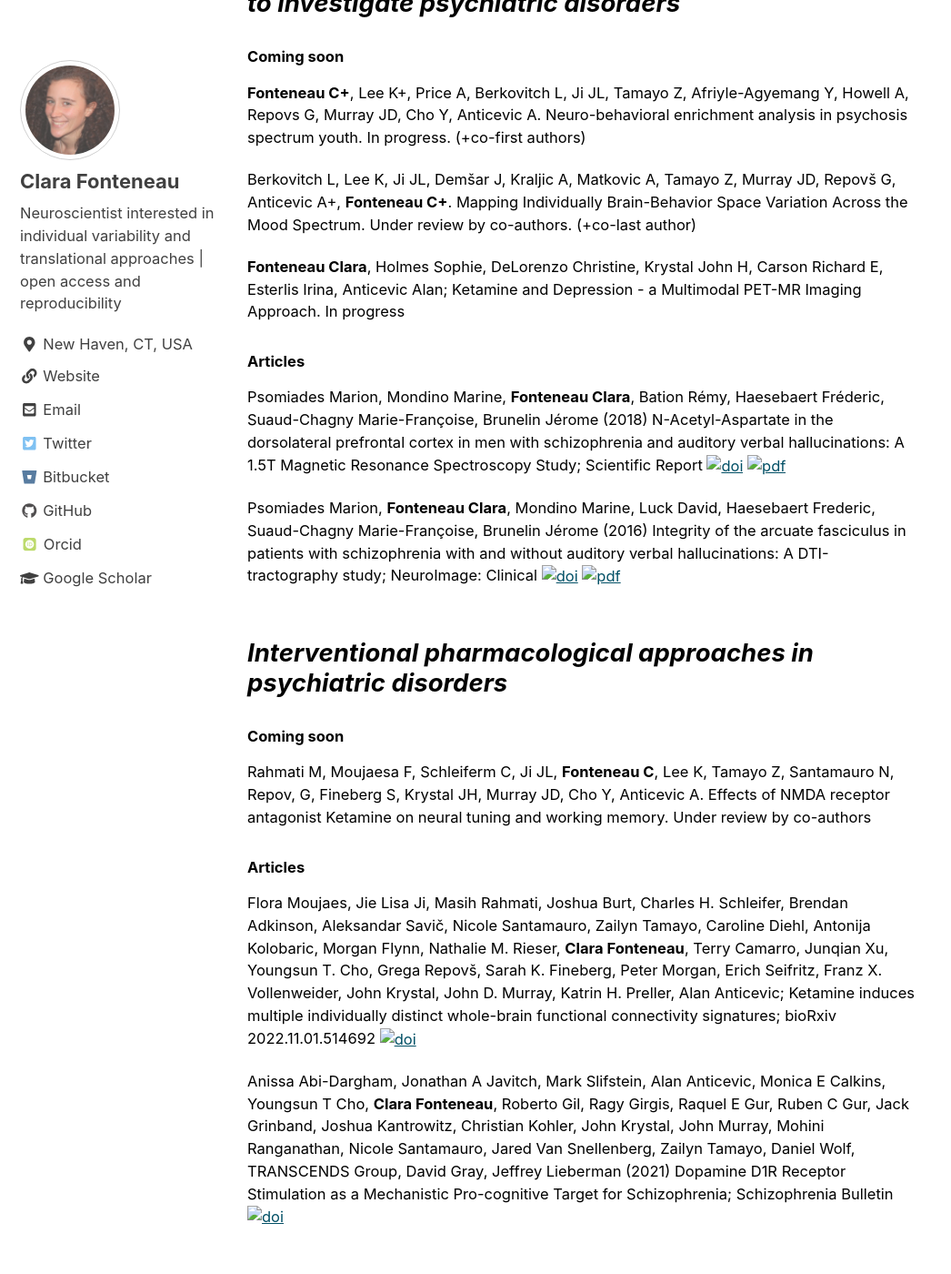
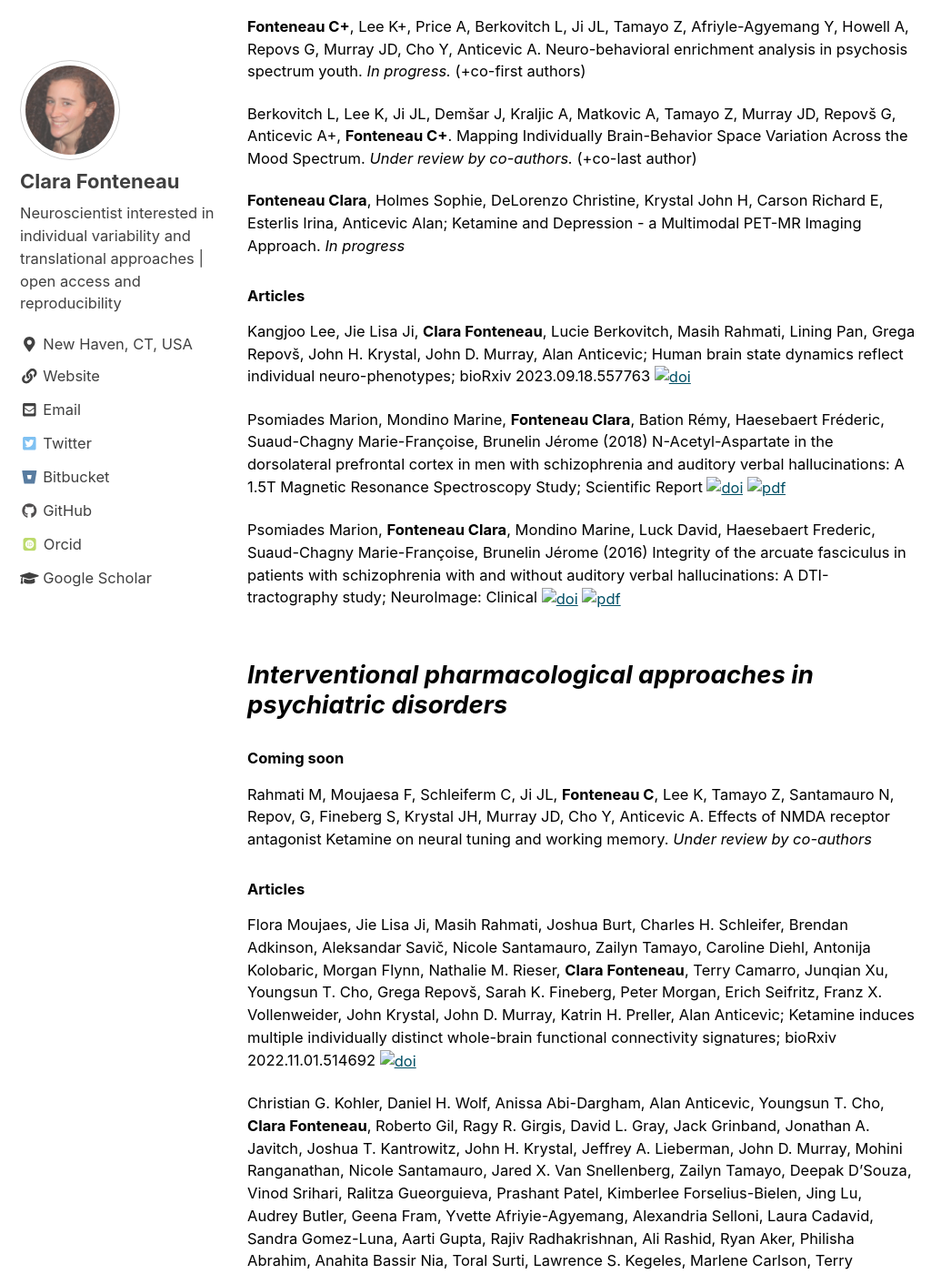
Before and after one commit to clarafonteneau/clarafonteneau.github.io, a Jekyll site: the page built from _pages/publications.md, in a window 1280 px wide and 1400 px high, scrolled down 5584 px. Shown: the whole window at 91% size, without its empty margins (0-1046 px from the left). Built offline with Jekyll 4.4.1, drawn with Linux system fonts in a browser that asks for light colours; nearby versions of some CDN libraries; some web fonts are replaced; comment, search, counter and statistics services are not loaded; some of the changed text lies outside the part shown.

Commit message:
updated list of publication

```diff
--- a/_pages/publications.md
+++ b/_pages/publications.md
@@ -9,11 +9,11 @@ header:
 <div class="navbar">
 	<div class="navbar-inner">
 		<ul class="nav">
-			<li><a href="#attention">Attentional Preparation and Distractibility</a></li>
-			<li><a href="#stim">Mechanisms underlying transcranial stimulation in psychiatry</a></li>
-			<li><a href="#methods">Developing novel tools to advance multimodal imaging</a></li>
-			<li><a href="#neurobeh">Leveraging multimodal neuro-behavioral approaches to investigate psychiatric disorders</a></li>
-			<li><a href="#pharmaco">Interventional pharmacological approaches in psychiatric disorders</a></li>
+			<li><a href="#attention">Cognition</a></li>
+			<li><a href="#stim">Brain Stim</a></li>
+			<li><a href="#methods">Methods</a></li>
+			<li><a href="#neurobeh">Neuro-Behavior</a></li>
+			<li><a href="#pharmaco">Pharmacology</a></li>
 		</ul>
 	</div>
 </div>
@@ -37,7 +37,9 @@ Master 1 thesis: **Fonteneau Clara** Neurophysiological mechanisms of auditory a
 **Fonteneau Clara**, Merida Ines, Redouté Jérome, Haesebaert Frédéric, Le Bars Didier, Costes Nicolas, Brunelin Jérome, Suaud-Chagny Marie-Françoise; Neurophysiological impact of a fronto-temporal transcranial direct current stimulation (tDCS) in healthy humans: a simultaneous PET-MR approach; *in preparation*
 
 #### Articles
-Mondino Marine, **Fonteneau Clara**, Simon Louis, Dondé Clément, Haesebaert Frédéric, Poulet Emmanuel, Brunelin Jerome (2021) Advancing clinical response characterization to frontotemporal transcranial direct current stimulation with electric field distribution in patients with schizophrenia and auditory hallucinations: A pilot study; Eur Arch Psychiatry Clin Neurosci.  [![doi](icons/doi-icon.png)](https://doi.org/10.1007/s00406-020-01149-4) <span class="__dimensions_badge_embed__" data-doi="10.1007/s00406-020-01149-4" data-hide-zero-citations="true" data-style="small_circle"></span>
+Mondino Marine, **Fonteneau Clara**, Simon Louis, Dondé Clément, Haesebaert Frédéric, Poulet Emmanuel, Brunelin Jerome (2021) Advancing clinical response characterization to frontotemporal transcranial direct current stimulation with electric field distribution in patients with schizophrenia and auditory hallucinations: A pilot study; Eur Arch Psychiatry Clin Neurosci. [![doi](icons/doi-icon.png)](https://doi.org/10.1007/s00406-020-01149-4) <span class="__dimensions_badge_embed__" data-doi="10.1007/s00406-020-01149-4" data-hide-zero-citations="true" data-style="small_circle"></span>
+
+L. Simon, C. Fonteneau, E. Poulet, M. Mondino, J. Brunelin (2019); Fronto-temporal transcranial direct current stimulation (tDCS) for auditory verbal hallucination in schizophrenia; French Journal of Psychiatry. [![doi](icons/doi-icon.png)](https://doi.org/10.1016/j.fjpsy.2019.10.351) <span class="__dimensions_badge_embed__" data-doi="10.1016/j.fjpsy.2019.10.351" data-hide-zero-citations="true" data-style="small_circle"></span>
 
 **Fonteneau Clara**, Mondino Marine, Arns Martijn, Baeken Chris, Bikson Marom, Brunoni Andre R, Burke Matthew J, Neuvonen Tuomas, Padberg Frank, Pascual-Leone Alvaro, Poulet Emmanuel, Ruffini Giulio, Santarnecchi Emiliano, Sauvaget Anne, Schellhorn Klaus, Suaud-Chagny Marie-Francoise, Palm Ulrich, Brunelin Jérome (2019) Sham tDCS: a hidden source of variability? Reflections for further blinded, controlled trials; Brain Stimulation [![doi](icons/doi-icon.png)](https://doi.org/10.1016/j.brs.2018.12.977) [![pdf](icons/pdf-icon.png)](/Papers/Fonteneau_Comm_2019.pdf) <span class="__dimensions_badge_embed__" data-doi="10.1016/j.brs.2018.12.977" data-hide-zero-citations="true" data-style="small_circle"></span>
 
@@ -85,9 +87,12 @@ Psomiades Marion, **Fonteneau Clara**, Haesebaert Frédéric, Suaud-Chagny Mar
 
 ## ***<a name="methods"></a> Developing novel tools to advance multimodal imaging***
 #### Articles
-Jie Lisa Ji, Jure Demšar, **Clara Fonteneau**, Zailyn Tamayo, Lining Pan, Aleksij Kraljič, Andraž Matkovič, Nina Purg, Markus Helmer, Shaun Warrington, Anderson Winkler, Valerio Zerbi, Timothy S. Coalson, Matthew F. Glasser, Michael P. Harms, Stamatios N. Sotiropoulos, John D. Murray, Alan Anticevic, Grega Repovš; QuNex – An Integrative Platform for Reproducible Neuroimaging Analytics; bioRxiv 2022.06.03.494750 [![doi](icons/doi-icon.png)](https://doi.org/10.1101/2022.06.03.494750) <span class="__dimensions_badge_embed__" data-doi="10.1101/2022.06.03.494750" data-hide-zero-citations="true" data-style="small_circle"></span>
+Amber M Howell, Shaun Warrington, **Clara Fonteneau**, Youngsun T. Cho, Stamatios Sotiropoulos, John D Murray, Alan Anticevic; The spatial extent of anatomical connections within the thalamus varies across the cortical hierarchy in humans and macaques;
+bioRxiv 2023.07.22.550168 [![doi](icons/doi-icon.png)](https://doi.org/10.1101/2023.07.22.550168) <span class="__dimensions_badge_embed__" data-doi="10.1101/2023.07.22.550168" data-hide-zero-citations="true" data-style="small_circle"></span>
 
-Ji JL, Helmer M, **Fonteneau C**, Burt JB, Tamayo Z, Demšar J, Adkinson BD, Savić A, Preller KH, Moujaes F, Vollenweider FX, Martin WJ, Repovš G, Cho YT, Pittenger C, Murray JD, Anticevic A. (2021) Mapping brain-behavior space relationships along the psychosis spectrum. Elife [![doi](icons/doi-icon.png)](https://doi.org/10.7554/eLife.66968) <span class="__dimensions_badge_embed__" data-doi="doi.org/10.7554/eLife.66968" data-hide-zero-citations="true" data-style="small_circle"></span>
+Jie Lisa Ji, Jure Demšar, **Clara Fonteneau**, Zailyn Tamayo, Lining Pan, Aleksij Kraljič, Andraž Matkovič, Nina Purg, Markus Helmer, Shaun Warrington, Anderson Winkler, Valerio Zerbi, Timothy S. Coalson, Matthew F. Glasser, Michael P. Harms, Stamatios N. Sotiropoulos, John D. Murray, Alan Anticevic, Grega Repovš; QuNex – An Integrative Platform for Reproducible Neuroimaging Analytics [![doi](icons/doi-icon.png)](https://doi.org/10.1101/2022.06.03.494750) <span class="__dimensions_badge_embed__" data-doi="10.1101/2022.06.03.494750" data-hide-zero-citations="true" data-style="small_circle"></span>
+
+Ji JL, Helmer M, **Fonteneau C**, Burt JB, Tamayo Z, Demšar J, Adkinson BD, Savić A, Preller KH, Moujaes F, Vollenweider FX, Martin WJ, Repovš G, Cho YT, Pittenger C, Murray JD, Anticevic A. (2021) Mapping brain-behavior space relationships along the psychosis spectrum. Elife [![doi](icons/doi-icon.png)](https://doi.org/10.7554/eLife.66968) <span class="__dimensions_badge_embed__" data-doi="10.7554/eLife.66968" data-hide-zero-citations="true" data-style="small_circle"></span>
 
 Irace Zacharie, Merida Ines, Redoute Jerome, **Fonteneau Clara**, Suaud-Chagny Marie-Françoise, Brunelin Jérome, Vidal Benjamin, Zimmer Luc, Reilhac Anthonin, Costes Nicolas (2020) Bayesian Estimation of the ntPET Model in Single-Scan Competition PET Studies; Frontiers in Physiology [![doi](icons/doi-icon.png)](https://doi.org/10.3389/fphys.2020.00498) <span class="__dimensions_badge_embed__" data-doi="10.3389/fphys.2020.00498" data-hide-zero-citations="true" data-style="small_circle"></span>
 
@@ -104,22 +109,27 @@ Reilhac Anthonin, Berrada Rania, Irace Zacharie, Merida Inés, **Fonteneau Clar
 
 ## ***<a name="neurobeh"></a> Leveraging multimodal neuro-behavioral approaches to investigate psychiatric disorders***
 #### Coming soon
-**Fonteneau C+**, Lee K+, Price A, Berkovitch L, Ji JL, Tamayo Z, Afriyle-Agyemang Y, Howell A, Repovs G, Murray JD, Cho Y, Anticevic A. Neuro-behavioral enrichment analysis in psychosis spectrum youth. In progress. (+co-first authors)
+**Fonteneau C+**, Lee K+, Price A, Berkovitch L, Ji JL, Tamayo Z, Afriyle-Agyemang Y, Howell A, Repovs G, Murray JD, Cho Y, Anticevic A. Neuro-behavioral enrichment analysis in psychosis spectrum youth. *In progress.* (+co-first authors)
 
-Berkovitch L, Lee K, Ji JL, Demšar J, Kraljic A, Matkovic A, Tamayo Z, Murray JD, Repovš G, Anticevic A+, **Fonteneau C+**. Mapping Individually Brain-Behavior Space Variation Across the Mood Spectrum. Under review by co-authors. (+co-last author)
+Berkovitch L, Lee K, Ji JL, Demšar J, Kraljic A, Matkovic A, Tamayo Z, Murray JD, Repovš G, Anticevic A+, **Fonteneau C+**. Mapping Individually Brain-Behavior Space Variation Across the Mood Spectrum. *Under review by co-authors.* (+co-last author)
 
-**Fonteneau Clara**, Holmes Sophie, DeLorenzo Christine, Krystal John H, Carson Richard E, Esterlis Irina, Anticevic Alan; Ketamine and Depression - a Multimodal PET-MR Imaging Approach. In progress
+**Fonteneau Clara**, Holmes Sophie, DeLorenzo Christine, Krystal John H, Carson Richard E, Esterlis Irina, Anticevic Alan; Ketamine and Depression - a Multimodal PET-MR Imaging Approach. *In progress*
 
 #### Articles
+Kangjoo Lee, Jie Lisa Ji, **Clara Fonteneau**, Lucie Berkovitch, Masih Rahmati, Lining Pan, Grega Repovš, John H. Krystal, John D. Murray, Alan Anticevic; Human brain state dynamics reflect individual neuro-phenotypes; bioRxiv 2023.09.18.557763 [![doi](icons/doi-icon.png)](https://doi.org/10.1101/2023.09.18.557763) <span class="__dimensions_badge_embed__" data-doi="10.1101/2023.09.18.557763" data-hide-zero-citations="true" data-style="small_circle"></span>
+
 Psomiades Marion, Mondino Marine, **Fonteneau Clara**, Bation Rémy, Haesebaert Fréderic, Suaud-Chagny Marie-Françoise, Brunelin Jérome (2018) N-Acetyl-Aspartate in the dorsolateral prefrontal cortex in men with schizophrenia and auditory verbal hallucinations: A 1.5T Magnetic Resonance Spectroscopy Study; Scientific Report [![doi](icons/doi-icon.png)](http://dx.doi.org/10.1038/s41598-018-22597-y) [![pdf](icons/pdf-icon.png)](/Papers/Psomiades_2018.pdf) <span class="__dimensions_badge_embed__" data-doi="10.1038/s41598-018-22597-y" data-hide-zero-citations="true" data-style="small_circle"></span>
 
 Psomiades Marion, **Fonteneau Clara**, Mondino Marine, Luck David, Haesebaert Frederic, Suaud-Chagny Marie-Françoise, Brunelin Jérome (2016) Integrity of the arcuate fasciculus in patients with schizophrenia with and without auditory verbal hallucinations: A DTI-tractography study; NeuroImage: Clinical [![doi](icons/doi-icon.png)](http://dx.doi.org/10.1016/j.nicl.2016.04.013) [![pdf](icons/pdf-icon.png)](/Papers/Psomiades_2016.pdf) <span class="__dimensions_badge_embed__" data-doi="10.1016/j.nicl.2016.04.013" data-hide-zero-citations="true" data-style="small_circle"></span>
 
 ## ***<a name="pharmaco"></a> Interventional pharmacological approaches in psychiatric disorders***
 #### Coming soon
-Rahmati M, Moujaesa F, Schleiferm C, Ji JL, **Fonteneau C**, Lee K, Tamayo Z, Santamauro N, Repov, G, Fineberg S, Krystal JH, Murray JD, Cho Y, Anticevic A. Effects of NMDA receptor antagonist Ketamine on neural tuning and working memory. Under review by co-authors
+Rahmati M, Moujaesa F, Schleiferm C, Ji JL, **Fonteneau C**, Lee K, Tamayo Z, Santamauro N, Repov, G, Fineberg S, Krystal JH, Murray JD, Cho Y, Anticevic A. Effects of NMDA receptor antagonist Ketamine on neural tuning and working memory. *Under review by co-authors*
 
 #### Articles
 Flora Moujaes, Jie Lisa Ji, Masih Rahmati, Joshua Burt, Charles H. Schleifer, Brendan Adkinson, Aleksandar Savič, Nicole Santamauro, Zailyn Tamayo, Caroline Diehl, Antonija Kolobaric, Morgan Flynn, Nathalie M. Rieser, **Clara Fonteneau**, Terry Camarro, Junqian Xu, Youngsun T. Cho, Grega Repovš, Sarah K. Fineberg, Peter Morgan, Erich Seifritz, Franz X. Vollenweider, John Krystal, John D. Murray, Katrin H. Preller, Alan Anticevic; Ketamine induces multiple individually distinct whole-brain functional connectivity signatures; bioRxiv 2022.11.01.514692 [![doi](icons/doi-icon.png)](https://doi.org/10.1101/2022.11.01.514692) <span class="__dimensions_badge_embed__" data-doi="10.1101/2022.11.01.514692" data-hide-zero-citations="true" data-style="small_circle"></span>
 
+Christian G. Kohler, Daniel H. Wolf, Anissa Abi-Dargham, Alan Anticevic, Youngsun T. Cho, **Clara Fonteneau**, Roberto Gil, Ragy R. Girgis, David L. Gray, Jack Grinband, Jonathan A. Javitch, Joshua T. Kantrowitz, John H. Krystal, Jeffrey A. Lieberman, John D. Murray, Mohini Ranganathan, Nicole Santamauro, Jared X. Van Snellenberg, Zailyn Tamayo, Deepak D'Souza, Vinod Srihari, Ralitza Gueorguieva, Prashant Patel, Kimberlee Forselius-Bielen, Jing Lu, Audrey Butler, Geena Fram, Yvette Afriyie-Agyemang, Alexandria Selloni, Laura Cadavid, Sandra Gomez-Luna, Aarti Gupta, Rajiv Radhakrishnan, Ali Rashid, Ryan Aker, Philisha Abrahim, Anahita Bassir Nia, Toral Surti, Lawrence S. Kegeles, Marlene Carlson, Terry Goldberg, James Gangwisch, Erinne Benedict, Preetika Govil, Stephanie Brazis, Megan Mayer, Nathalie de la Garrigue, Natalka Fallon, Topaz Baumvoll, Sameera Abeykoon, Greg Perlman, Kelly Bobchin, Mark Elliott, Lyndsay Schmidt, Sage Rush, Allison Port, Zac Heffernan, Nina Laney, Jenna Kantor, Thomas Hohing, Ruben C. Gur, Raquel E. Gur, Monica E. Calkins; Illness Phase as a Key Assessment and Intervention Window for Psychosis, Biological Psychiatry Global Open Science, Volume 3, Issue 3, 2023, Pages 340-350, ISSN 2667-1743 [![doi](icons/doi-icon.png)](https://doi.org/10.1016/j.bpsgos.2022.05.009) <span class="__dimensions_badge_embed__" data-doi="10.1016/j.bpsgos.2022.05.009" data-hide-zero-citations="true" data-style="small_circle"></span>
+
+
 Anissa Abi-Dargham, Jonathan A Javitch, Mark Slifstein, Alan Anticevic, Monica E Calkins, Youngsun T Cho, **Clara Fonteneau**, Roberto Gil, Ragy Girgis, Raquel E Gur, Ruben C Gur, Jack Grinband, Joshua Kantrowitz, Christian Kohler, John Krystal, John Murray, Mohini Ranganathan, Nicole Santamauro, Jared Van Snellenberg, Zailyn Tamayo, Daniel Wolf, TRANSCENDS Group, David Gray, Jeffrey Lieberman (2021) Dopamine D1R Receptor Stimulation as a Mechanistic Pro-cognitive Target for Schizophrenia; Schizophrenia Bulletin [![doi](icons/doi-icon.png)](https://doi.org/10.1093/schbul/sbab095) <span class="__dimensions_badge_embed__" data-doi="10.1093/schbul/sbab095" data-hide-zero-citations="true" data-style="small_circle"></span>
```
